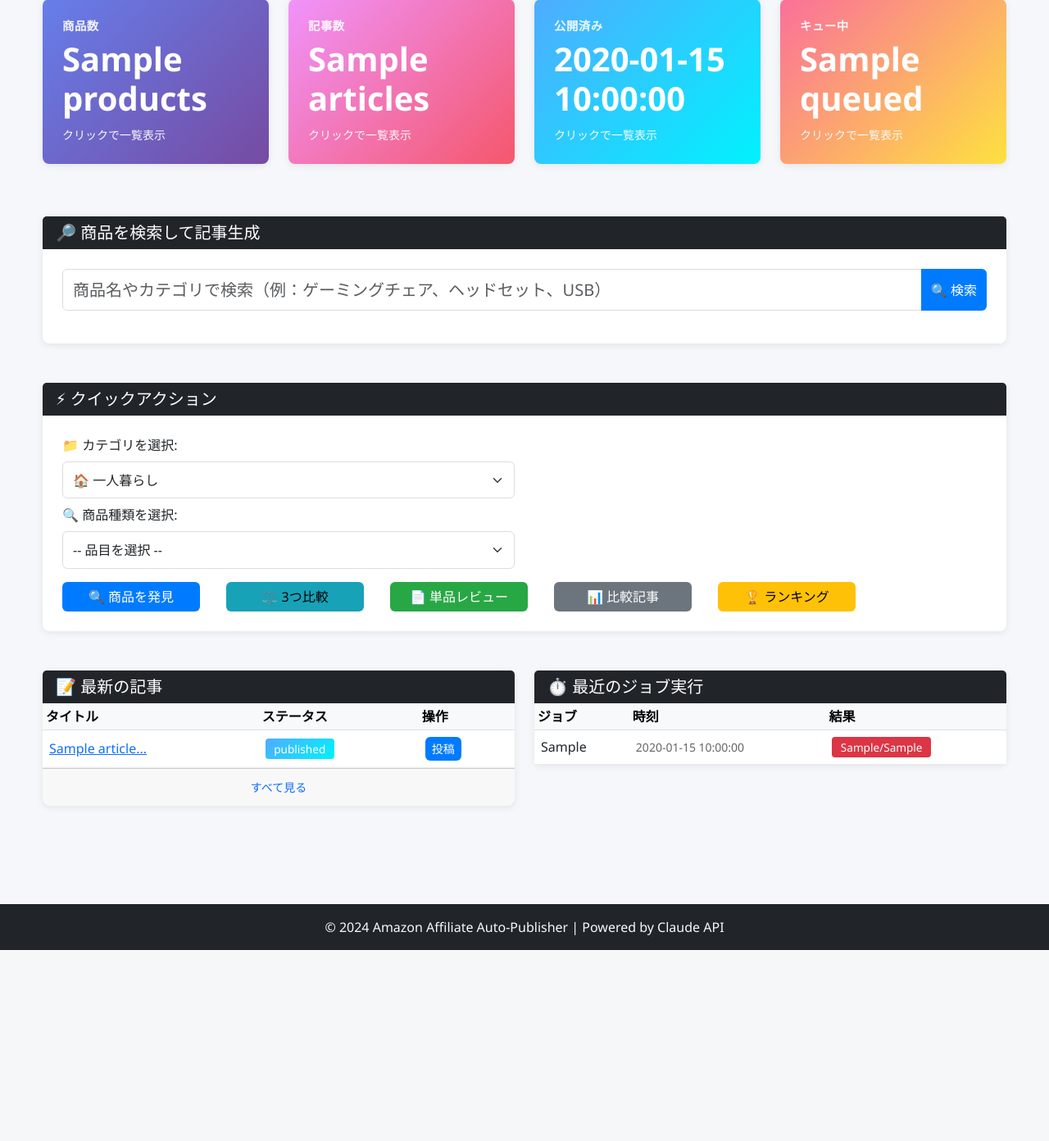
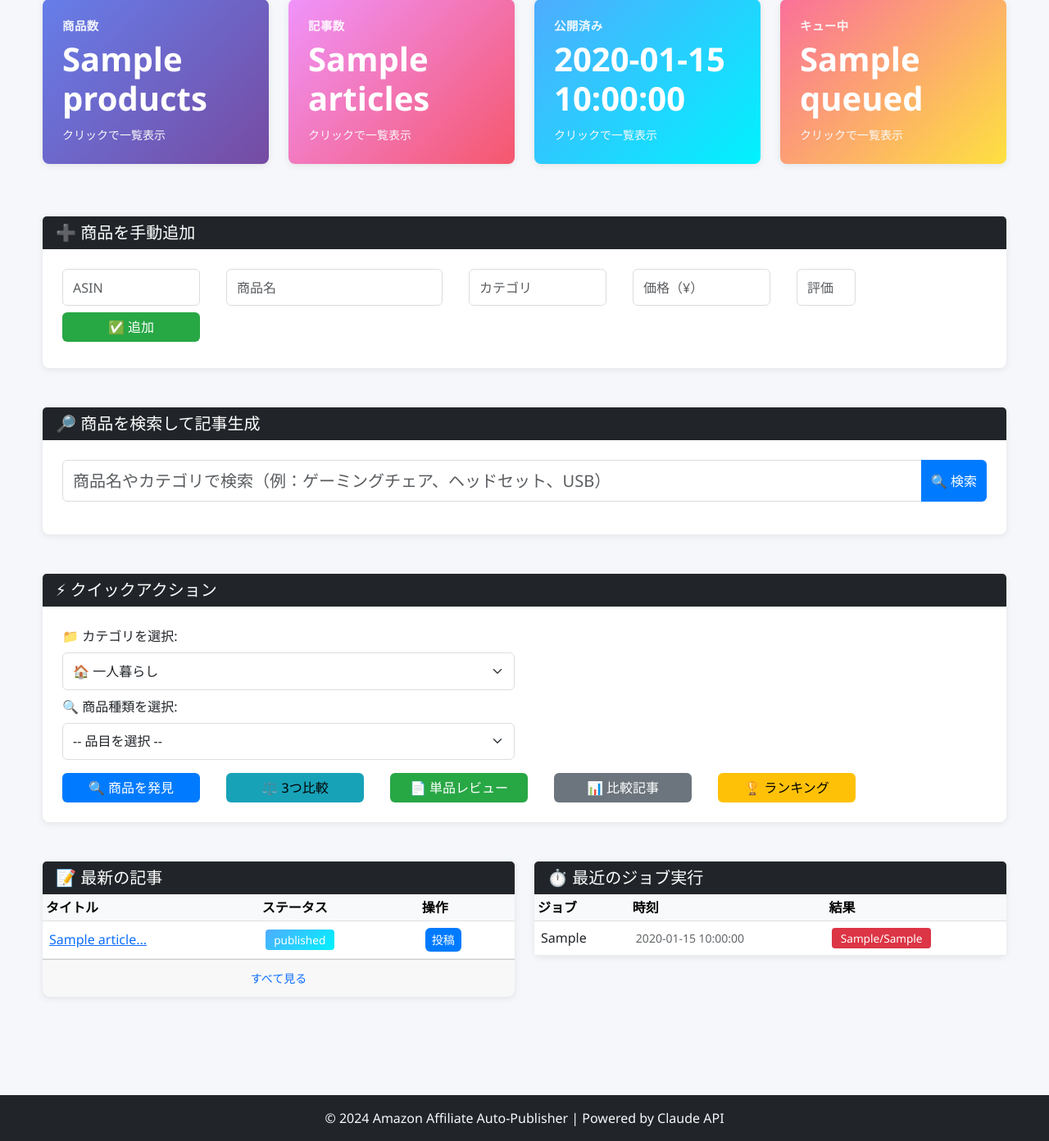
Before and after one commit to mqguro/amazon-affiliate-blog, a Flask app: template templates/index.html in a window 1280 px wide. Shown: the part 200-1592 px from the top of the page at 82% size. Before the commit the page ends 1359 px from the top, so only its background shows below. Run offline with Flask 3, Linux system fonts and the light colour scheme; the template is opened without the code that fills it: most values are stand-ins (such as "Sample title", 1, 10 or a date in 2020); parts of the project's set-up code (start-up, migrations or seed data) failed here and were passed over; some libraries are stand-ins or nearby versions.

Commit message:
Add manual product registration feature
- New API: POST /api/products to add products manually
- New UI: Product registration form on dashboard
- Products can be added with ASIN, title, category, price, rating
- Added GET /api/products to list registered products

```diff
--- a/templates/index.html
+++ b/templates/index.html
@@ -47,6 +47,40 @@
                 <h5 class="card-title">キュー中</h5>
                 <p class="card-text display-6" id="stat-queued">{{ stats.queued }}</p>
                 <small class="text-light">クリックで一覧表示</small>
+            </div>
+        </div>
+    </div>
+</div>
+
+<!-- Product Registration -->
+<div class="row mb-4">
+    <div class="col-md-12">
+        <div class="card">
+            <div class="card-header bg-dark text-white">
+                <h5 class="mb-0">➕ 商品を手動追加</h5>
+            </div>
+            <div class="card-body">
+                <div class="row gap-2">
+                    <div class="col-md-2">
+                        <input type="text" class="form-control" id="asinInput" placeholder="ASIN">
+                    </div>
+                    <div class="col-md-3">
+                        <input type="text" class="form-control" id="titleInput" placeholder="商品名">
+                    </div>
+                    <div class="col-md-2">
+                        <input type="text" class="form-control" id="categoryInput" placeholder="カテゴリ">
+                    </div>
+                    <div class="col-md-2">
+                        <input type="number" class="form-control" id="priceInput" placeholder="価格（¥）">
+                    </div>
+                    <div class="col-md-1">
+                        <input type="number" class="form-control" id="ratingInput" placeholder="評価（5.0）" step="0.1" min="0" max="5">
+                    </div>
+                    <div class="col-md-2">
+                        <button class="btn btn-success w-100" onclick="addProduct()">✅ 追加</button>
+                    </div>
+                </div>
+                <div id="productAddMessage" class="mt-2"></div>
             </div>
         </div>
     </div>
@@ -318,6 +352,47 @@
     // 初回チェック＋ 2秒ごとにポーリング
     checkGenerationStatus();
     setInterval(checkGenerationStatus, 2000);
+
+    // 商品を手動追加
+    async function addProduct() {
+        const asin = document.getElementById('asinInput').value.trim();
+        const title = document.getElementById('titleInput').value.trim();
+        const category = document.getElementById('categoryInput').value.trim();
+        const price = document.getElementById('priceInput').value;
+        const rating = document.getElementById('ratingInput').value;
+        const messageDiv = document.getElementById('productAddMessage');
+
+        if (!asin || !title) {
+            messageDiv.innerHTML = '<div class="alert alert-warning">ASIN と商品名は必須です</div>';
+            return;
+        }
+
+        try {
+            const response = await axios.post('/api/products', {
+                asin,
+                title,
+                category: category || 'その他',
+                price: price ? parseFloat(price) : null,
+                rating: rating ? parseFloat(rating) : null,
+                url: asin
+            });
+
+            messageDiv.innerHTML = `<div class="alert alert-success">✓ ${response.data.message}</div>`;
+
+            // フォームをクリア
+            document.getElementById('asinInput').value = '';
+            document.getElementById('titleInput').value = '';
+            document.getElementById('categoryInput').value = '';
+            document.getElementById('priceInput').value = '';
+            document.getElementById('ratingInput').value = '';
+
+            // 統計を更新
+            updateStats();
+        } catch (error) {
+            const errorMsg = error.response?.data?.error || error.message;
+            messageDiv.innerHTML = `<div class="alert alert-danger">❌ ${errorMsg}</div>`;
+        }
+    }
 
     // 商品を発見
     function discoverProducts() {
--- a/web_app.py
+++ b/web_app.py
@@ -110,6 +110,88 @@ def dashboard():
         return render_template(
             "error.html", error=str(e)
         ), 500
+    finally:
+        session.close()
+
+
+@app.route('/api/products', methods=['POST'])
+def api_add_product():
+    """商品を手動追加"""
+    session = get_session()
+    try:
+        data = request.json
+
+        # 必須フィールド確認
+        if not data.get('asin') or not data.get('title'):
+            return jsonify({"error": "ASIN と title は必須"}), 400
+
+        # 既存商品をチェック
+        existing = session.query(Product).filter_by(asin=data['asin']).first()
+        if existing:
+            return jsonify({"error": f"商品は既に登録されています: {existing.title}"}), 400
+
+        # 新規商品を作成
+        product = Product(
+            asin=data['asin'],
+            title=data['title'],
+            url=data.get('url', data['asin']),
+            category=data.get('category', 'その他'),
+            price=data.get('price'),
+            rating=data.get('rating'),
+            review_count=data.get('review_count'),
+            image_url=data.get('image_url'),
+        )
+
+        session.add(product)
+        session.commit()
+
+        logger.info(f"✓ 商品を追加しました: {product.title} ({product.asin})")
+
+        return jsonify({
+            "status": "success",
+            "message": f"商品を追加しました: {product.title}",
+            "product": {
+                "asin": product.asin,
+                "title": product.title,
+                "category": product.category,
+            }
+        })
+
+    except Exception as e:
+        logger.error(f"Product add error: {e}")
+        return jsonify({"error": str(e)}), 500
+    finally:
+        session.close()
+
+
+@app.route('/api/products', methods=['GET'])
+def api_products_list():
+    """登録済みの商品一覧"""
+    session = get_session()
+    try:
+        products = session.query(Product).order_by(Product.discovered_at.desc()).all()
+
+        products_data = [
+            {
+                "asin": p.asin,
+                "title": p.title,
+                "category": p.category,
+                "price": p.price,
+                "rating": p.rating,
+                "discovered_at": p.discovered_at.isoformat() if p.discovered_at else None,
+                "last_used_at": p.last_used_at.isoformat() if p.last_used_at else None,
+            }
+            for p in products
+        ]
+
+        return jsonify({
+            "products": products_data,
+            "total": len(products),
+        })
+
+    except Exception as e:
+        logger.error(f"Products list error: {e}")
+        return jsonify({"error": str(e)}), 500
     finally:
         session.close()
 
```
